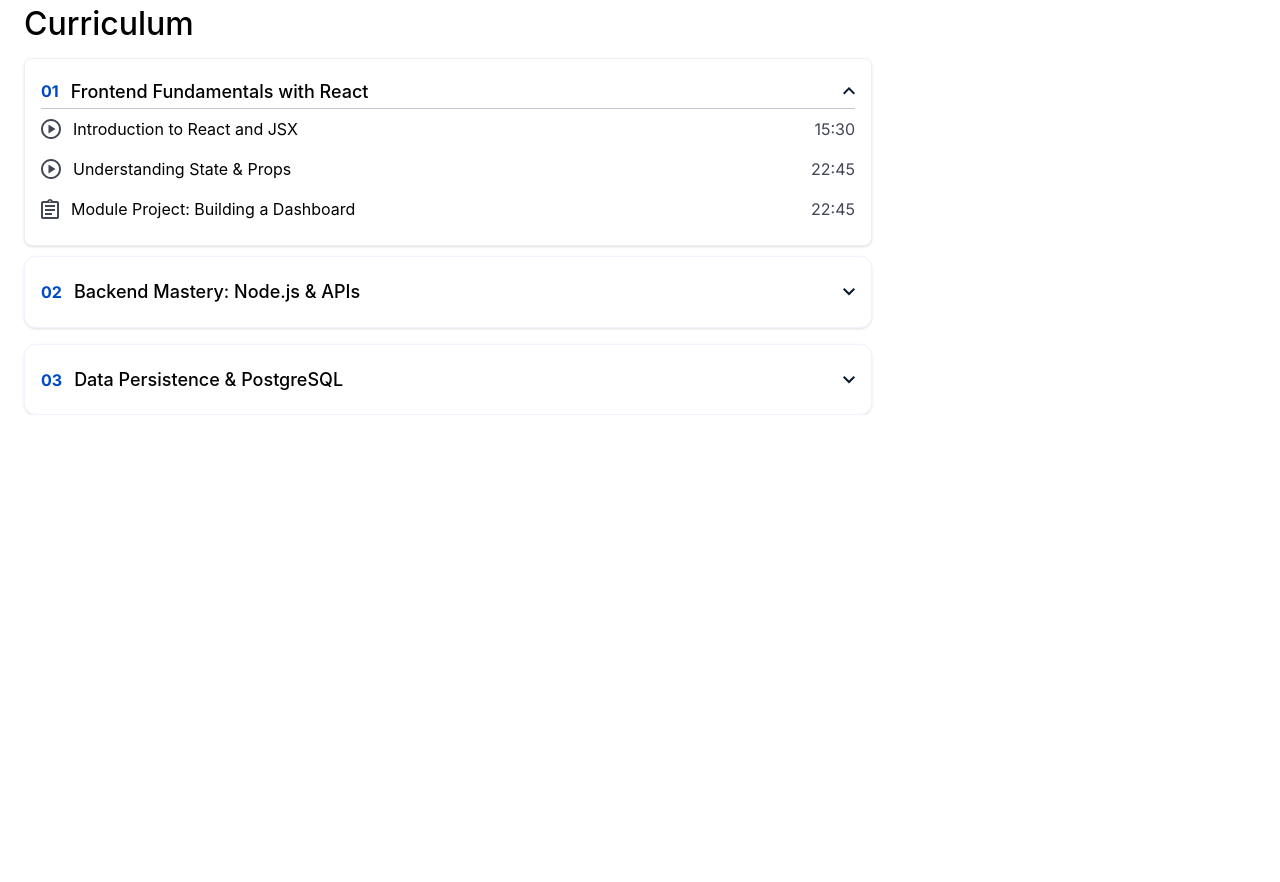
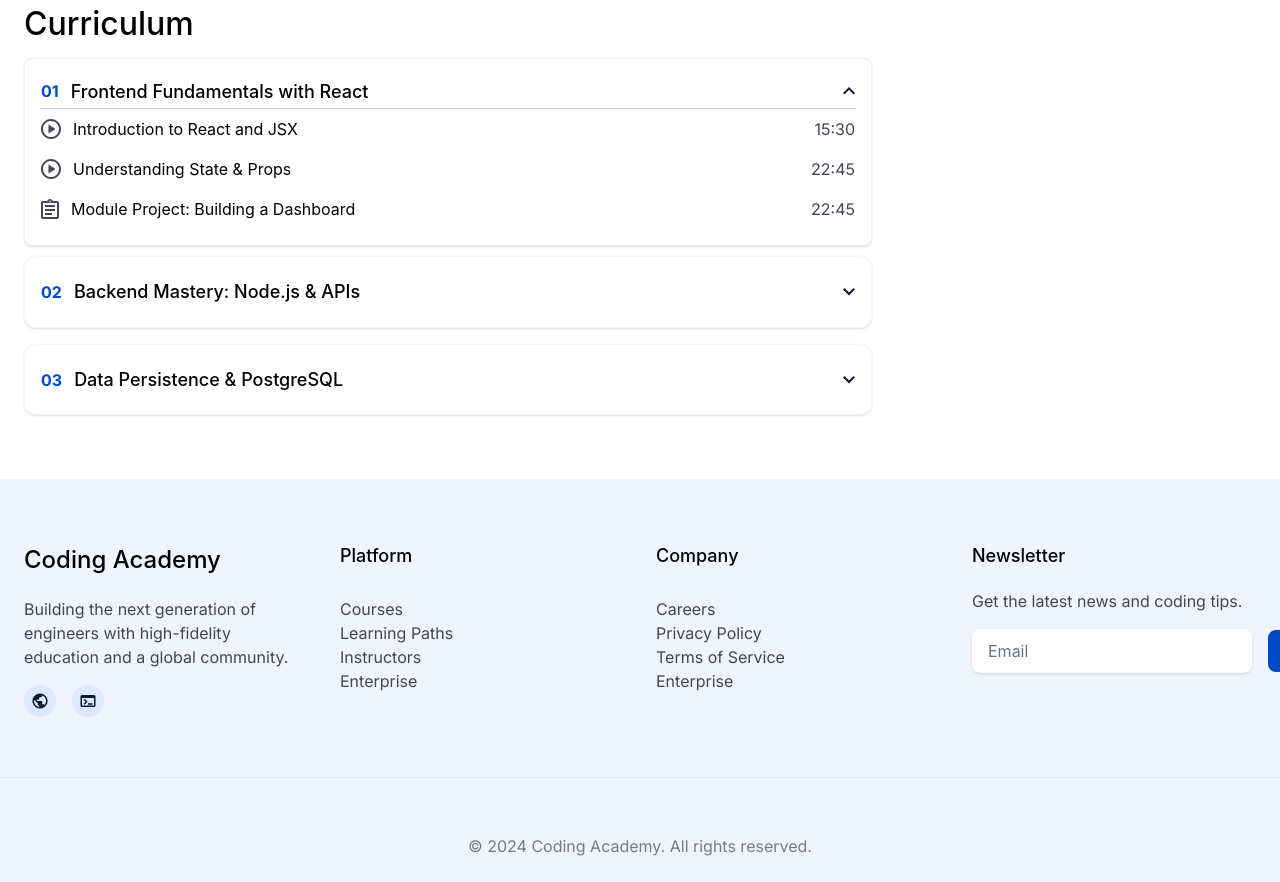
Before and after one commit to khattab-dev-web/coding-Academy, a website: page coursesDetails.html in a window 1280 px wide. Shown: the part 1241-2123 px from the top of the page. Before the commit the page ends 1656 px from the top, so only its background shows below. Drawn offline with Linux system fonts and the light colour scheme.

Commit message:
create footer

```diff
--- a/coursesDetails.html
+++ b/coursesDetails.html
@@ -258,6 +258,73 @@
 
     </main>
 
+    <footer>
+            <section class="bg-background overflow-hidden mx-auto mt-16">
+                <div class="container grid lg:grid-cols-4 grid-cols-1 my-15 gap-8">
+
+                    <div>
+                        <h2 class="text-[24px] pb-4">Coding Academy</h2>
+                        <p class="paragraph max-w-75">Building the next generation of
+                            engineers with high-fidelity education
+                            and a global community.</p>
+
+
+                        <div class="row gap-4 mt-4">
+                            <img src="./images/public/global-icon.png" alt="global-icon" />
+                            <img src="./images/public/Link-icon.webp" alt="link-icon" />
+                        </div>
+                    </div>
+
+                    <div class="platform">
+                        <div class="mb-6">
+                            <h3>Platform</h3>
+                        </div>
+                        <div class="cursor-pointer">
+                            <p class="paragraph hover:text-primary transition-all">Courses</p>
+                            <p class="paragraph hover:text-primary transition-all">Learning Paths</p>
+                            <p class="paragraph hover:text-primary transition-all">Instructors</p>
+                            <p class="paragraph hover:text-primary transition-all">Enterprise</p>
+
+                        </div>
+
+                    </div>
+
+                    <div class="Company">
+                        <div class="mb-6">
+                            <h3>Company</h3>
+                        </div>
+                        <div class="cursor-pointer">
+                            <p class="paragraph hover:text-primary transition-all">Careers</p>
+                            <p class="paragraph hover:text-primary transition-all">Privacy Policy</p>
+                            <p class="paragraph hover:text-primary transition-all">Terms of Service</p>
+                            <p class="paragraph hover:text-primary transition-all">Enterprise</p>
+
+                        </div>
+                    </div>
+                    <div>
+                        <div>
+                            <h3 class="pb-4">Newsletter</h3>
+                            <p class="paragraph">Get the latest news and coding tips.</p>
+                        </div>
+                        <div>
+                            <form class="row mt-4 gap-4" name="Email">
+    <input type="email" class="form" placeholder="Email" name="Email">
+    <button class="py-2.25 px-4 bg-primary rounded-lg font-Inter text-[#FFFFFF]">Join</button>
+                            </form>
+                        </div>
+
+                    </div>
+                </div>
+
+<div class="container border-t border-[#C3C6D74D]">
+    <div class="text-center mt-8 py-6 ">
+                    <p class="paragraph text-[#434655B2]">© 2024 Coding Academy. All rights reserved.</p>
+                </div>
+</div>
+
+            </section>
+        </footer>
+
 
 </body>
 
```
Also changed, not shown: src/output.css, 1 other file.
